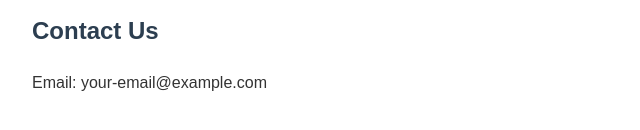
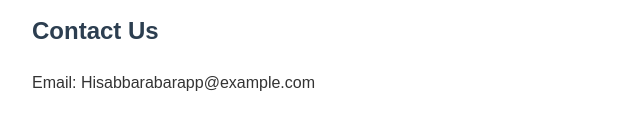
Before and after one commit to prdpchhotu/privacy-policy, a plain HTML site: page index.html in a window 1280 px wide. Shown: the part 1284-1414 px from the top of the page, 208-848 px from the left. Drawn offline with Linux system fonts and the light colour scheme.

Commit message:
Update index.html

```diff
--- a/index.html
+++ b/index.html
@@ -66,7 +66,7 @@
 <p>We may update this Privacy Policy from time to time. Changes will be posted on this page.</p>
 
 <h2>Contact Us</h2>
-<p>Email: your-email@example.com</p>
+<p>Email: Hisabbarabarapp@example.com</p>
 
 </body>
 </html>
```
